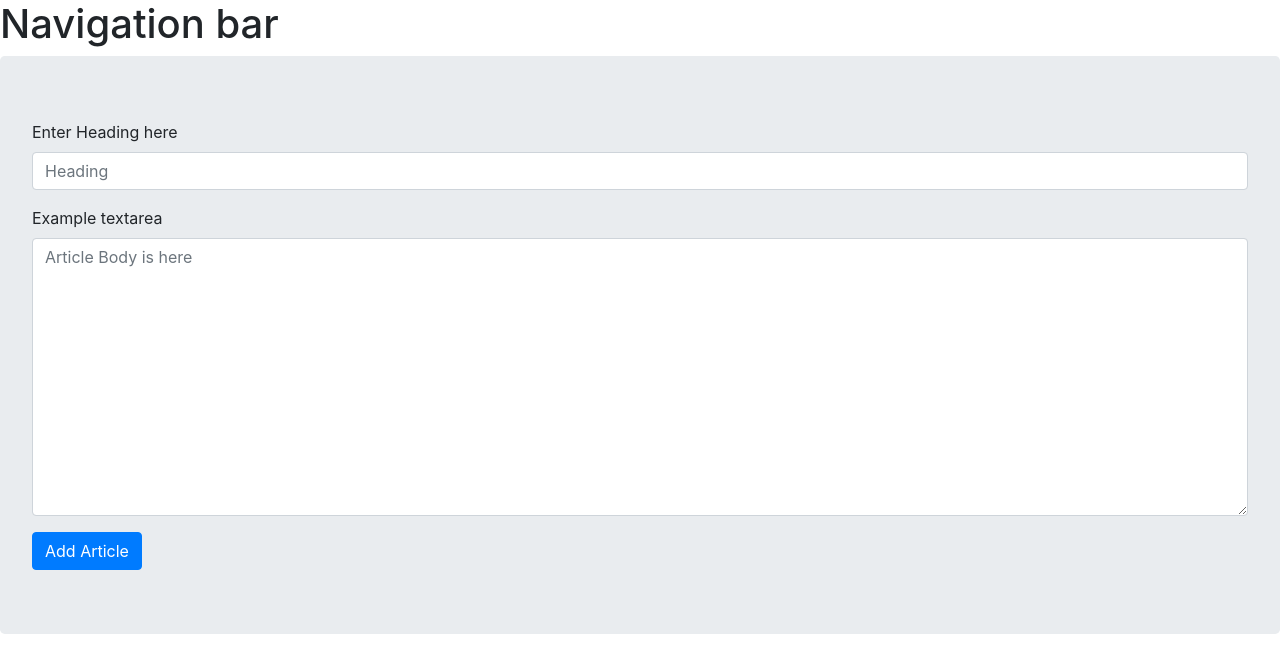
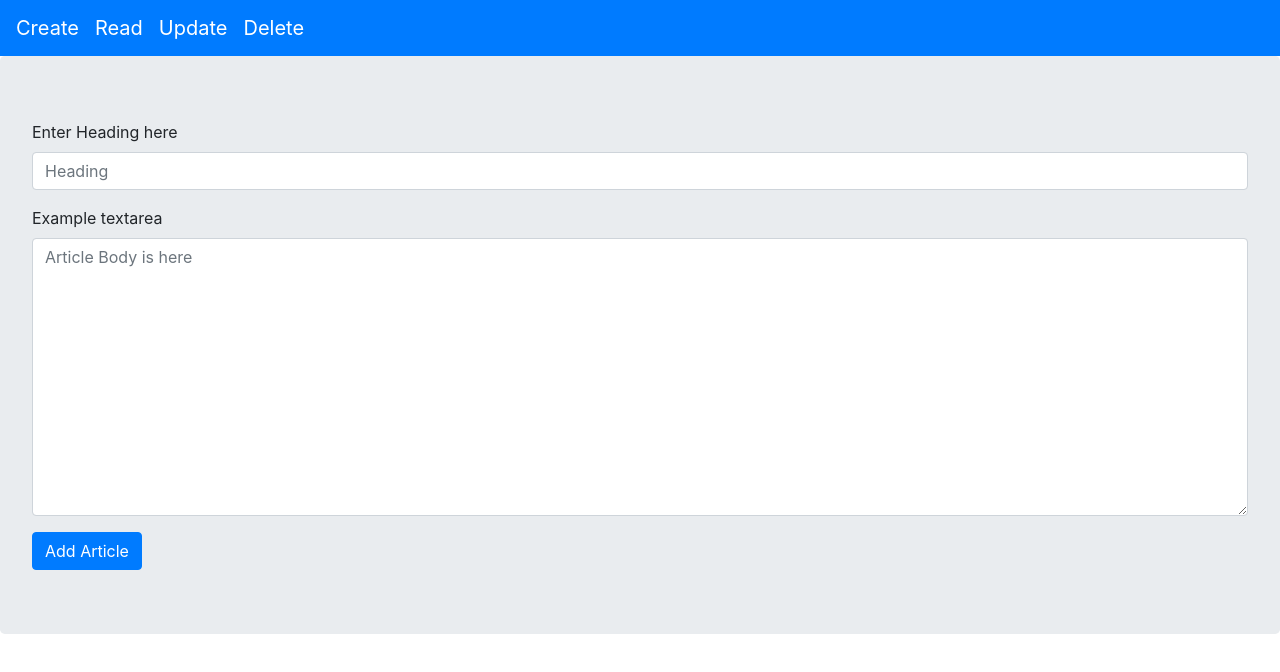
Before and after one commit to Dilansilva/MERN-CRUD, a React (Create React App) app: page / in a window 1280 px wide. Shown: the top 672 px of the page. Built offline with nearby package versions, Linux system fonts and the light colour scheme.

Commit message:
Navigation bar is done

```diff
--- a/src/components/NavigationBar.js
+++ b/src/components/NavigationBar.js
@@ -2,14 +2,21 @@ import React from 'react';
 
 import {Button,//import bootstrap
         Form,
-        Jumbotron} from 'react-bootstrap';
+        Nav,
+        Navbar,
+        FormControl} from 'react-bootstrap';
 import 'bootstrap/dist/css/bootstrap.min.css';
 
 const NavigationBar = () => {
     return(
-        <div>
-            <h1>Navigation bar</h1>
-        </div>
+        <>
+            <Navbar bg="primary" variant="dark">
+                <Navbar.Brand href="#home">Create</Navbar.Brand>
+                <Navbar.Brand href="#home">Read</Navbar.Brand>
+                <Navbar.Brand href="#home">Update</Navbar.Brand>
+                <Navbar.Brand href="#home">Delete</Navbar.Brand>
+            </Navbar>
+        </>
     );
 }
 
```
